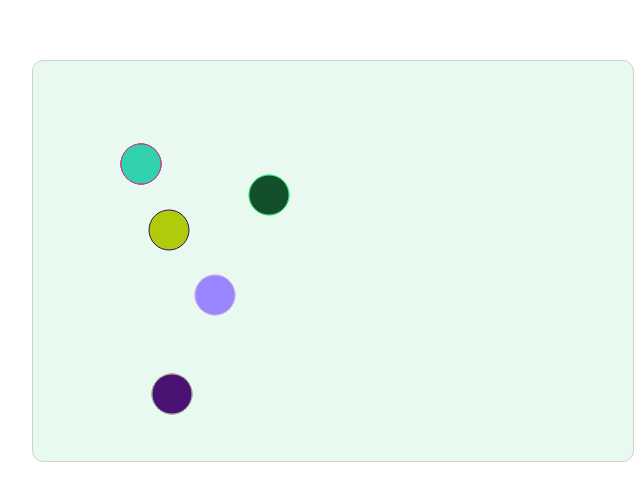
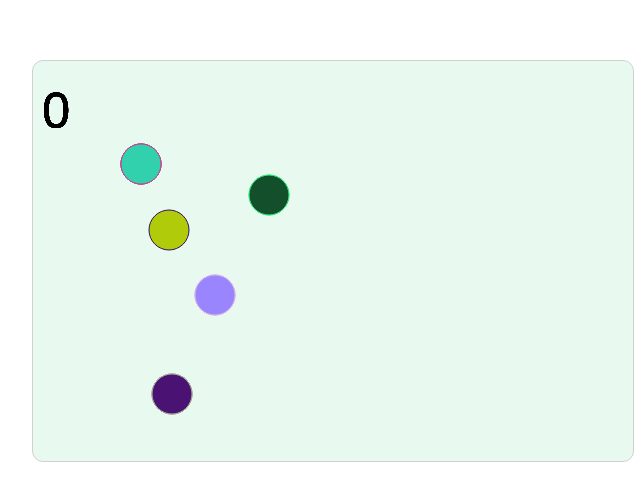
Before and after one commit to Bapolo/jogoDaBolinha, a plain HTML site: page index.html in a window 1280 px wide. Shown: the part 139-640 px from the top of the page, 307-947 px from the left. Drawn offline with Linux system fonts and the light colour scheme.

Commit message:
Add files via upload

```diff
--- a/src/css/style.css
+++ b/src/css/style.css
@@ -29,7 +29,7 @@
         justify-content: center;
         align-items: center;
         height: 100vh;
-        margin: 0;
+        margin: 2rem;
         background-color: #f0f0f0;
     }
 
--- a/src/js/index.js
+++ b/src/js/index.js
@@ -1,6 +1,9 @@
 window.onload = () =>
 {
     const canvas = document.querySelector("#canvas")
+    checkOrientation()
+
+
     const contexto = canvas.getContext("2d")
 
     const larguraDoCanvas = canvas.width
@@ -8,11 +11,10 @@ window.onload = () =>
     const xStart = 0
     const yStart = 0
     const bolinhas = []
-    let tempoDeFabricacaoDeBolinhas = 1000
+    let tempoDeFabricacaoDeBolinhas = 2000
     let numeroDeBolinhasRemovidas = 0
 
     window.addEventListener('resize', checkOrientation);
-    window.addEventListener('load', checkOrientation);
 
     function checkOrientation() {
         const message = document.getElementById('rotate-message');
@@ -27,7 +29,6 @@ window.onload = () =>
             canvas.style.display = 'none';
         }
     }
-
 
     class Bolinha
     {
@@ -67,6 +68,7 @@ window.onload = () =>
 
     }
 
+
     const desenhar = () =>
     {
        bolinhas.forEach((bolinha) =>
@@ -77,6 +79,11 @@ window.onload = () =>
             contexto.arc(bolinha.posicaoXDoCirculo, bolinha.posicaoYDoCirculo, bolinha.raioDoCirculo, 0, 2 * Math.PI)
             contexto.fill()
             contexto.stroke()
+
+            contexto.font = "50px Arial"
+            contexto.fillStyle = "black"
+            contexto.fillText(numeroDeBolinhasRemovidas, canvas.width/65, canvas.height/6)
+
         })
     }
 
@@ -85,7 +92,7 @@ window.onload = () =>
         fabricarBolinhas()
         console.log(bolinhas.length)
         desenhar()
-    }, tempoDeFabricacaoDeBolinhas)
+    }, numeroDeBolinhasRemovidas % 10 == 0? tempoDeFabricacaoDeBolinhas /=2 : tempoDeFabricacaoDeBolinhas)
 
     canvas.addEventListener("click", (event) =>
     {
@@ -120,10 +127,7 @@ window.onload = () =>
                 }
             })
 
-            if (numeroDeBolinhasRemovidas % 10 === 0)
-            {
-                tempoDeFabricacaoDeBolinhas *= 0.8
-            }
+
     }
 
     function fabricarBolinhas()
```
